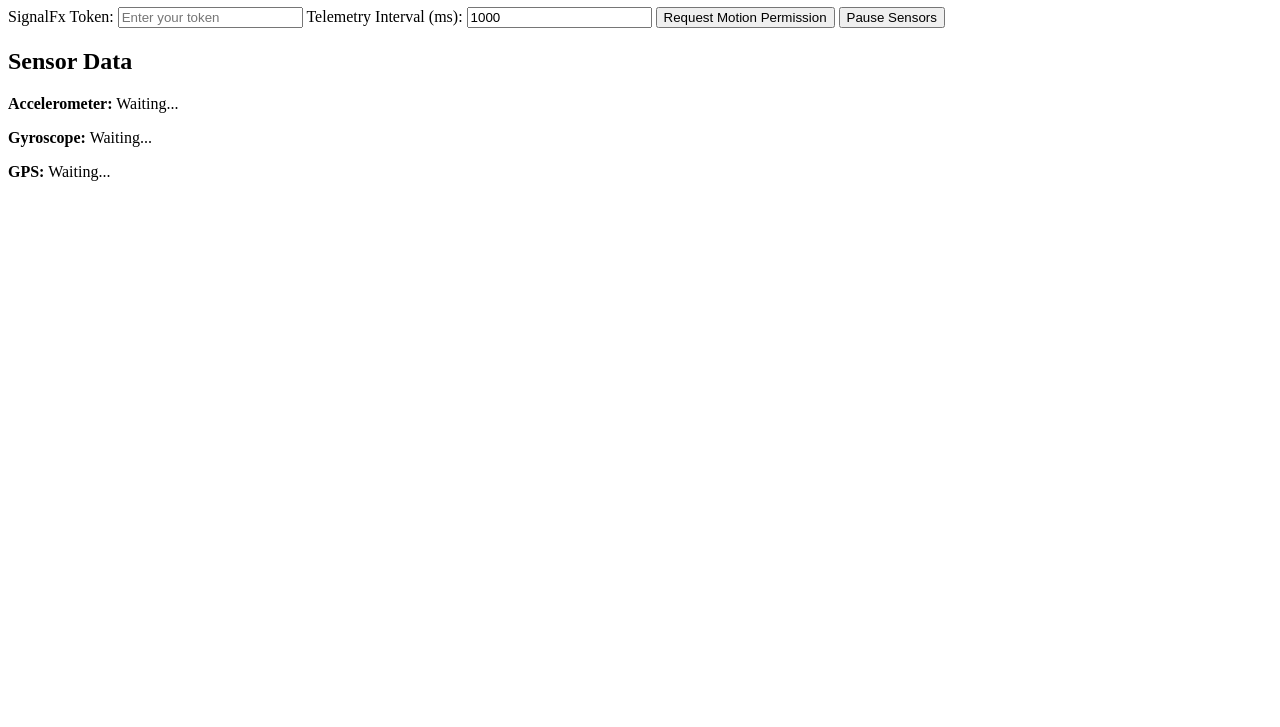
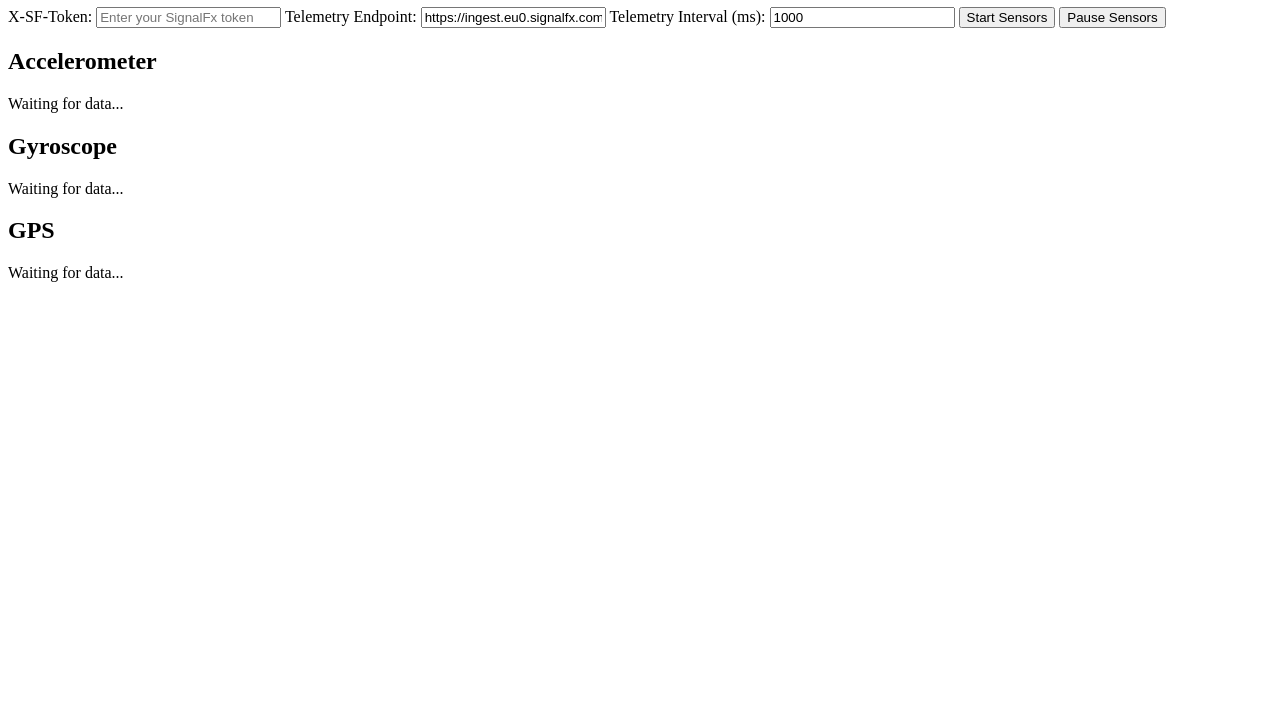
Before and after one commit to technimad-splunk/javascript-telemetry, a plain HTML site: page index.html in a window 1280 px wide. Shown: the part 73-800 px from the top of the page. Drawn offline with Linux system fonts and the light colour scheme.

Commit message:
input for endpoint

```diff
--- a/index.html
+++ b/index.html
@@ -3,25 +3,32 @@
 <head>
     <meta charset="UTF-8">
     <meta name="viewport" content="width=device-width, initial-scale=1.0">
-    <title>Motion & Telemetry Capture</title>
+    <title>Motion Capture</title>
 </head>
 <body>
-    <h1>Motion & Telemetry Capture</h1>
+    <h1>Motion & GPS Telemetry</h1>
 
-    <label for="token">SignalFx Token:</label>
-    <input type="text" id="token" placeholder="Enter your token">
+    <label for="token">X-SF-Token:</label>
+    <input type="text" id="token" placeholder="Enter your SignalFx token">
+
+    <label for="endpoint">Telemetry Endpoint:</label>
+    <input type="text" id="endpoint" value="https://ingest.eu0.signalfx.com/v2/datapoint/otlp">
 
     <label for="interval">Telemetry Interval (ms):</label>
-    <input type="number" id="interval" value="1000">
+    <input type="number" id="interval" value="1000" min="100">
 
-    <button id="requestPermission">Request Motion Permission</button>
+    <button id="requestPermission">Start Sensors</button>
     <button id="pauseTracking">Pause Sensors</button>
 
-    <h2>Sensor Data</h2>
-    <p><strong>Accelerometer:</strong> <span id="accel">Waiting...</span></p>
-    <p><strong>Gyroscope:</strong> <span id="gyro">Waiting...</span></p>
-    <p><strong>GPS:</strong> <span id="gps">Waiting...</span></p>
+    <h2>Accelerometer</h2>
+    <p id="accel">Waiting for data...</p>
 
-    <script src="motion_capture.js" defer></script>
+    <h2>Gyroscope</h2>
+    <p id="gyro">Waiting for data...</p>
+
+    <h2>GPS</h2>
+    <p id="gps">Waiting for data...</p>
+
+    <script src="motion_capture.js"></script>
 </body>
 </html>
```
Also changed, not shown: motion_capture.ts (+6 -1 lines), motion_capture.js.
